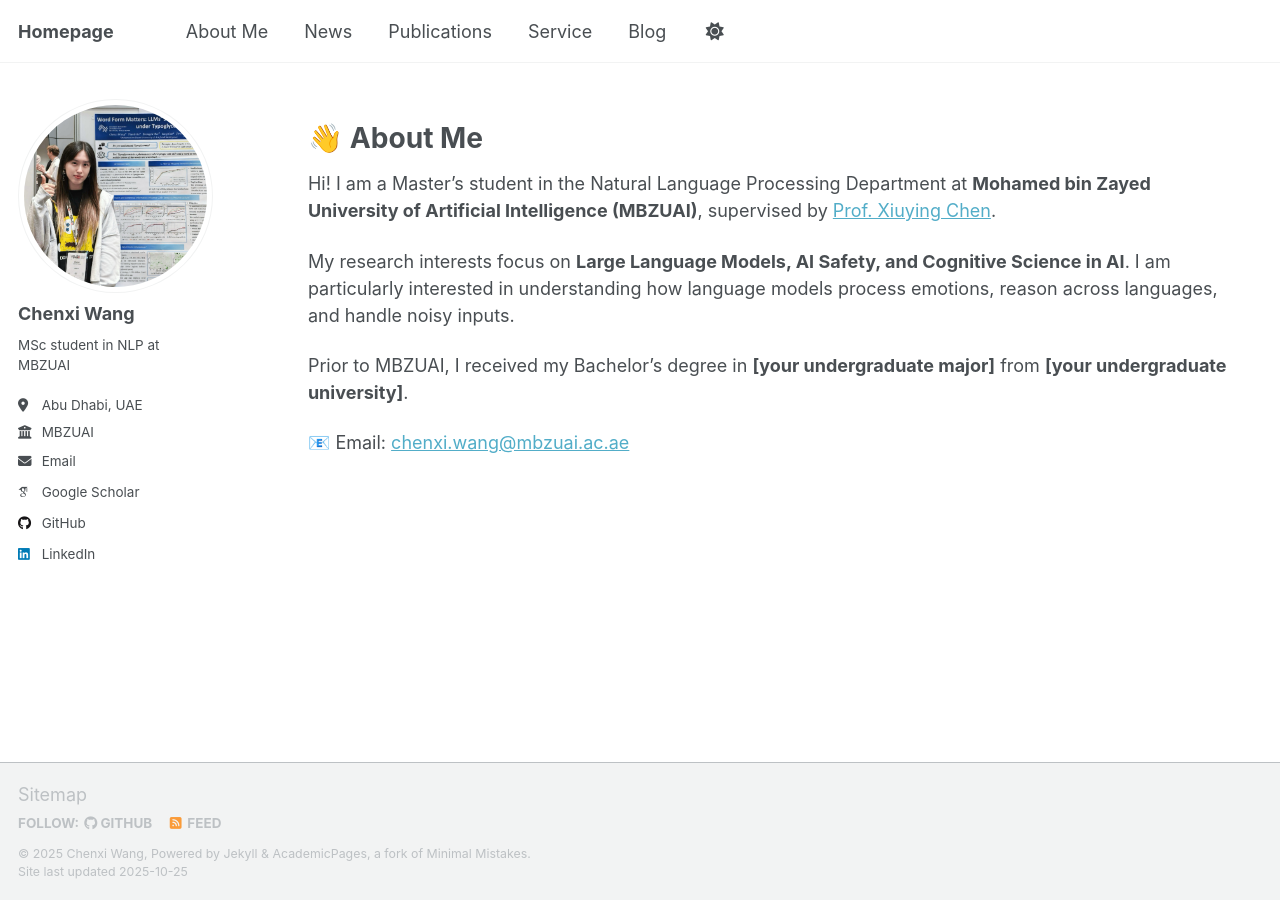
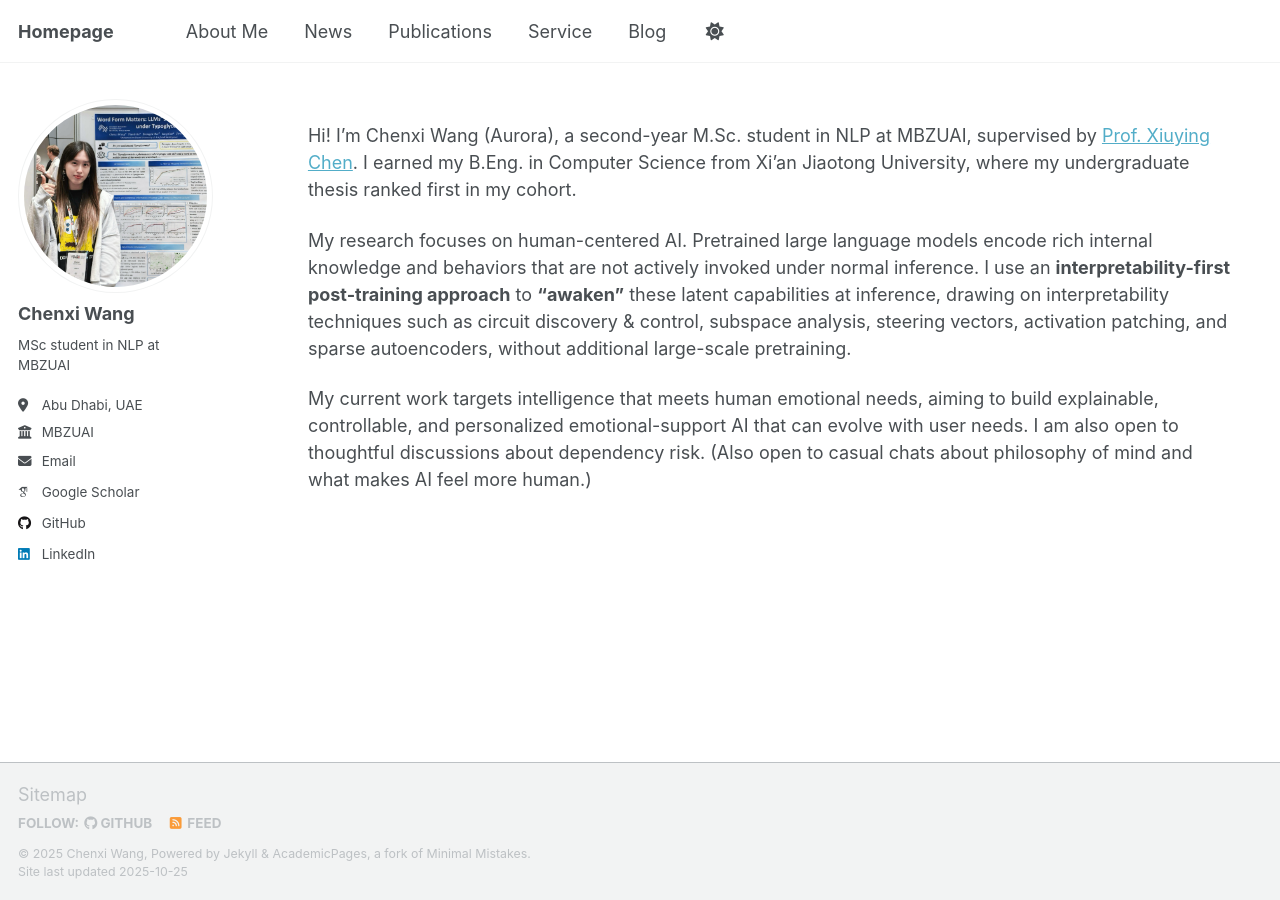
Before and after one commit to Aurora-cx/Aurora-cx.github.io, a Jekyll site: the page built from _pages/includes/intro.md, in a window 1280 px wide. Built offline with Jekyll 4.4.1, drawn with Linux system fonts in a browser that asks for light colours; some web fonts are replaced; our own code applies the rules of GitHub Pages for plain Markdown files; a script that is not in the unit is left out.

Commit message:
Update intro: adjust formatting and highlighting

```diff
--- a/_pages/includes/intro.md
+++ b/_pages/includes/intro.md
@@ -1,11 +1,7 @@
 <span class='anchor' id='about-me'></span>
 
-# 👋 About Me
+Hi! I’m Chenxi Wang (Aurora), a second-year M.Sc. student in NLP at MBZUAI, supervised by [Prof. Xiuying Chen](https://iriscxy.github.io/). I earned my B.Eng. in Computer Science from Xi’an Jiaotong University, where my undergraduate thesis ranked first in my cohort.
 
-Hi! I am a Master's student in the Natural Language Processing Department at **Mohamed bin Zayed University of Artificial Intelligence (MBZUAI)**, supervised by [Prof. Xiuying Chen](https://iriscxy.github.io/).
+My research focuses on human-centered AI. Pretrained large language models encode rich internal knowledge and behaviors that are not actively invoked under normal inference. I use an **interpretability-first post-training approach** to **“awaken”** these latent capabilities at inference, drawing on interpretability techniques such as circuit discovery & control, subspace analysis, steering vectors, activation patching, and sparse autoencoders, without additional large-scale pretraining.
 
-My research interests focus on **Large Language Models, AI Safety, and Cognitive Science in AI**. I am particularly interested in understanding how language models process emotions, reason across languages, and handle noisy inputs.
-
-Prior to MBZUAI, I received my Bachelor's degree in **[your undergraduate major]** from **[your undergraduate university]**.
-
-📧 Email: [chenxi.wang@mbzuai.ac.ae](mailto:chenxi.wang@mbzuai.ac.ae)
+My current work targets intelligence that meets human emotional needs, aiming to build explainable, controllable, and personalized emotional-support AI that can evolve with user needs. I am also open to thoughtful discussions about dependency risk. (Also open to casual chats about philosophy of mind and what makes AI feel more human.)
```
